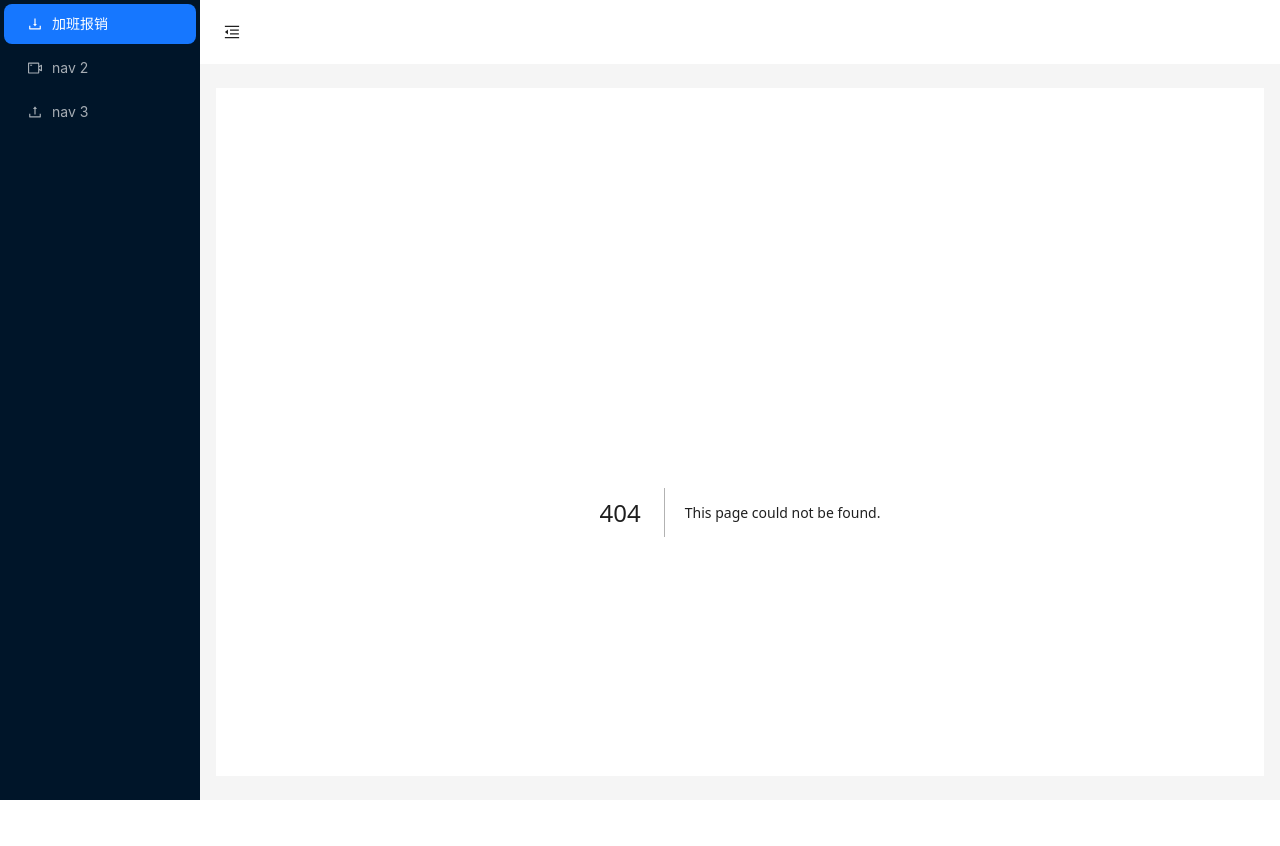
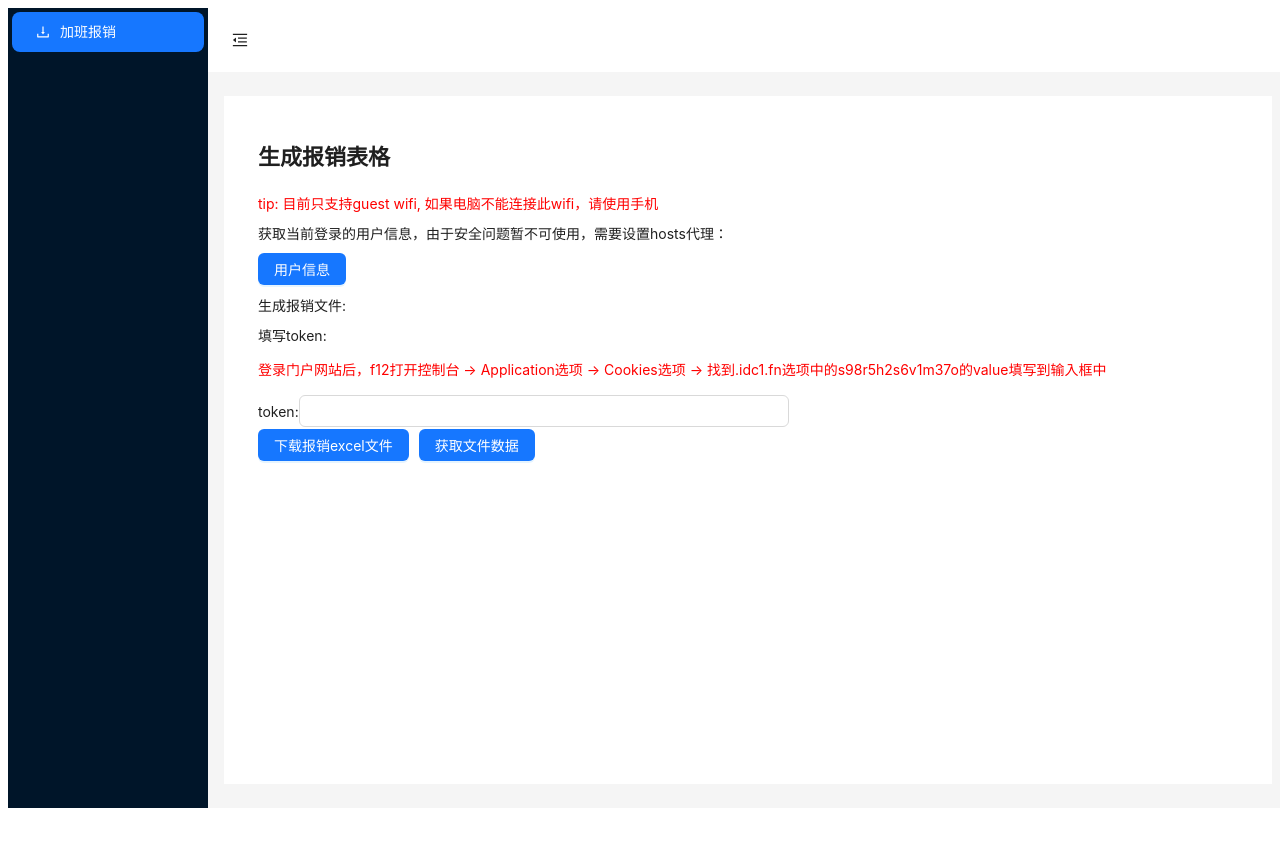
Before and after one commit to chenchenpp/next-admin, a Next.js app: page /reimburse in a window 1280 px wide. Before the commit this address had no page. Shown: the top 846 px of the page. After the commit the page ends 816 px from the top, so only its background shows below. Built offline with nearby package versions, Linux system fonts and the light colour scheme.

Commit message:
feat: 设置tailwind配置

```diff
--- a/src/components/Layout/index.tsx
+++ b/src/components/Layout/index.tsx
@@ -1,4 +1,4 @@
-import React, { useState } from "react";
+import React, { useState, useEffect } from "react";
 import { Layout, Menu, Button, theme } from "antd";
 // todo: 图标ts报错，缺少rev属性，需要保持react与types/react保持一致是因为https://github.com/ant-design/ant-design/issues/43247
 import {
@@ -23,19 +23,18 @@ const PageLayout: React.FC<{ children: any }> = ({ children }) => {
       icon: <DownloadOutlined />,
       label: "加班报销",
     },
-    {
-      key: "2",
-      icon: <VideoCameraOutlined />,
-      label: "nav 2",
-    },
-    {
-      key: "3",
-      icon: <UploadOutlined />,
-      label: "nav 3",
-    },
   ];
+  const [pageshow, setPageShow] = useState(false);
+
+  useEffect(() => {
+    //设置页面加载完成
+    setPageShow(true);
+    // init();
+  }, []);
+  if (!pageshow) return null;
   return (
     <Layout className={Styles.layoutContainer}>
+      {window.document.body.offsetWidth > 1200 && (
         <Sider trigger={null} collapsible collapsed={collapsed}>
           <div className="demo-logo-vertical" />
           <Menu
@@ -45,6 +44,8 @@ const PageLayout: React.FC<{ children: any }> = ({ children }) => {
             items={menuData}
           />
         </Sider>
+      )}
+
       <Layout>
         <Header style={{ padding: 0, background: colorBgContainer }}>
           <Button
--- a/src/pages/test.jsx
+++ b/src/pages/reimburse.tsx
@@ -1,14 +1,14 @@
 import { useEffect, useState, useRef } from "react";
-import { useRouter } from 'next/router'
+import { useRouter } from "next/router";
 import dayjs from "dayjs";
-import { Button, Input } from "antd";
+import { Button, Input, InputRef } from "antd";
 import { getWinWidth } from "@/service/win";
 import request from "@/utils/request";
 export default function Test() {
   //页面加载状态
   const [pageshow, setPageShow] = useState(false);
   const [showToken, setShowToken] = useState(false);
-  const userIdRef = useRef();
+  const userIdRef = useRef<InputRef>(null);
   const router = useRouter();
   const wid = getWinWidth();
 
@@ -24,13 +24,13 @@ export default function Test() {
     // init();
   }, []);
   async function getUserId() {
-    let token = userIdRef?.current?.input.value || "";
+    let token = userIdRef?.current?.input?.value || "";
     console.log(1111, userIdRef);
     const res = await request.get("/getUserId?token=" + token);
     return Promise.resolve(res);
   }
   async function downloadHandle() {
-    let token = userIdRef?.current?.input.value || "";
+    let token = userIdRef?.current?.input?.value || "";
     if (showToken && !token) {
       alert(
         "token不能为空: 登录门户网站后，f11打开控制台 -> Application选项 -> Cookies选项 -> 找到.idc1.fn选项中的s98r5h2s6v1m37o的value填写到输入框中"
@@ -92,24 +92,24 @@ export default function Test() {
     console.log(res);
   }
   function goLoginHandle() {
-    router.push('/login')
+    router.push("/login");
   }
   // 未加载完成不展示页面，缺点是服务端渲染无法处理更多内容
   if (!pageshow) return null;
   return (
     <div className="p-10">
-      <h1>生成报销表格</h1>
-      <div style={{ color: "red" }}>
+      <h1 className="text-lg">生成报销表格</h1>
+      <div style={{ color: "red" }} className="pt-10">
         tip: 目前只支持guest wifi, 如果电脑不能连接此wifi，请使用手机
       </div>
-      <div>
+      <div className="pt-10">
         获取当前登录的用户信息，由于安全问题暂不可使用，需要设置hosts代理：
       </div>
-      <Button type="primary" onClick={getUserId}>
+      <Button className="mt-10" type="primary" onClick={getUserId}>
         用户信息
       </Button>
 
-      <div className="mt-10">生成报销文件:</div>
+      <div className="my-10">生成报销文件:</div>
       {showToken && (
         <div className="mt-2">
           <div>填写token: </div>
@@ -123,7 +123,7 @@ export default function Test() {
           </div>
         </div>
       )}
-      <Button type="primary" onClick={downloadHandle} className="mr-1">
+      <Button type="primary" onClick={downloadHandle} className="mr-10">
         下载报销excel文件
       </Button>
 
@@ -134,7 +134,7 @@ export default function Test() {
       <Button type="primary" onClick={getFiledDataHandle}>
         获取文件数据
       </Button>
-      <Button onClick={goLoginHandle}>登录页面</Button>
+
       {/* <div>宽度：{window.document.body.offsetWidth}</div> */}
     </div>
   );
--- a/tailwind.config.js
+++ b/tailwind.config.js
@@ -1,16 +1,48 @@
 // tailwind.config.js
+const spacing = {};
+for (let i = 0; i < 100; i++) {
+  spacing[i] = i + "px";
+}
 module.exports = {
     content: ['./src/pages/**/*.{js,ts,jsx,tsx}', './src/components/**/*.{js,ts,jsx,tsx}'], //根据情况而定
     darkMode: false, // or 'media' or 'class'
+    corePlugins: {
+        // 屏蔽默认配置样式
+        preflight: false,
+        container: false,
+    },
     theme: {
-        extend: {},
+        extend: {
+            lineHeight: {
+                18: "18px",
+                19: "19px",
+                32: "32px",
+            },
+        },
+        fontFamily: {
+            sans: ["AkzidGrtskProMed"],
+        },
+        textColor: {
+            primary: "#E50071",
+            first: "#000000",
+            secondary: "#666666",
+            third: "#999999",
+            ford: "#CDCDCD",
+            sale: "#D0011B",
+        },
+        fontSize: {
+            zero: 0,
+            sm: ["12px", "12px"],
+            tiny: ["14px", "18px"],
+            base: ["16px"],
+            lg: ["22px", "24px"],
+            xl: ["28px"],
+            xxl: ["32px"],
+        },
+        spacing,
     },
     variants: {
         extend: {},
     },
     plugins: [],
-    corePlugins: {
-        // 屏蔽默认配置样式
-        preflight: false
-    }
 }
```
Lines whose indentation alone changed are shown as unchanged.
